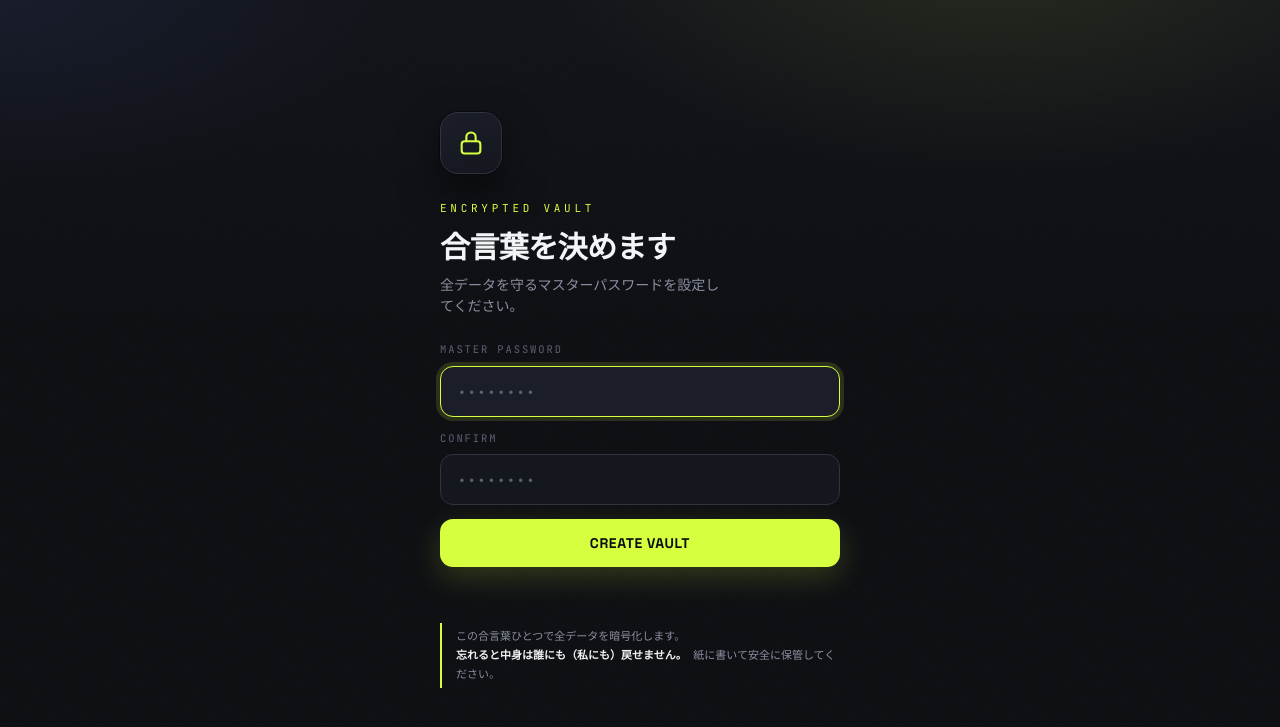
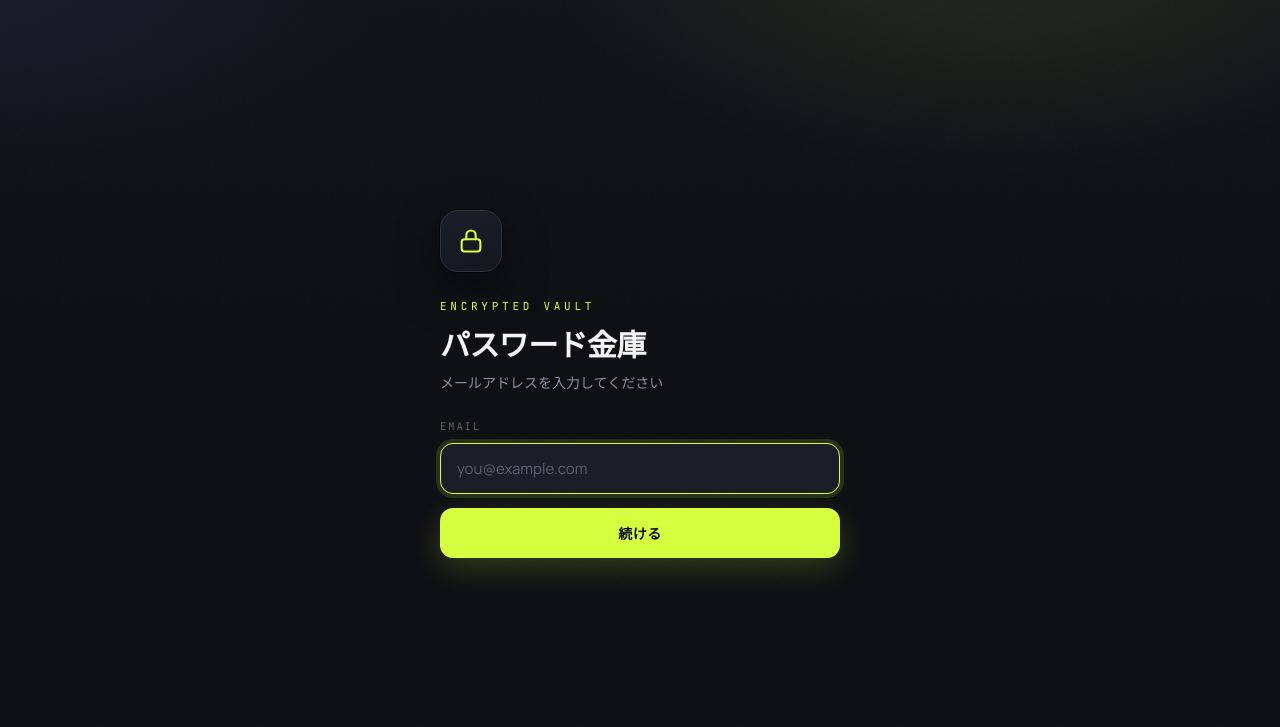
Before and after one commit to xkx0xux/password-vault, a Flask app: page / in a window 1280 px wide. Shown: the top 727 px of the page. Run offline with Flask 3, Linux system fonts and the light colour scheme; data that the repository does not hold is empty; some libraries are stand-ins or nearby versions.

Commit message:
複数ユーザー対応: メール＋合言葉でアカウント分離\n\n- vaultsテーブル(emailキー)/lookup・register・unlock・save\n- 招待コード(SIGNUP_CODE)で登録を制限\n- ログイン/新規登録フローのUI\n\nCo-Authored-By: Claude Opus 4.8 <noreply@anthropic.com>

```diff
--- a/app.py
+++ b/app.py
@@ -1,17 +1,22 @@
 """
-パスワード管理アプリ（ゼロ知識方式）
+パスワード管理アプリ（ゼロ知識方式・複数ユーザー対応）
 
 このサーバーは「暗号化されたカタマリ」しか扱いません。
 - マスターパスワードはサーバーに送られません。
 - 暗号化・復号はすべてブラウザ（クライアント）側で行われます。
-- サーバーが保存するのは「暗号文・IV・ソルト・認証ハッシュ」だけ。
-  万一DBが漏れても、マスターパスワードが分からなければ中身は読めません。
+- サーバーが保存するのは「メール・ソルト・認証ハッシュ・暗号文・IV」だけ。
+- ユーザーごとに1つの金庫（vaults テーブルの1行）。互いの中身は暗号化のため見えません。
 
 保存先：
 - ローカル（PC）……SQLite（data/vault.db）
-- 公開（Render等）…環境変数 DATABASE_URL があれば PostgreSQL(Neon等) を使用
+- 公開（Render等）…環境変数 VAULT_DB（または DATABASE_URL）に PostgreSQL の接続文字列
+
+環境変数：
+- VAULT_DB / DATABASE_URL : DB接続文字列（無ければ SQLite）
+- SIGNUP_CODE             : 登録時の合言葉（招待コード）。設定すると登録に必須。空なら誰でも登録可。
 """
 import os
+import re
 
 from flask import Flask, jsonify, render_template, request
 from werkzeug.security import check_password_hash, generate_password_hash
@@ -22,9 +27,12 @@ BASE_DIR = os.path.dirname(os.path.abspath(__file__))
 # 接続文字列があれば PostgreSQL、無ければローカル SQLite。
 # ※Renderは予約名 DATABASE_URL に postgres URL を設定できないため VAULT_DB を優先。
 DATABASE_URL = (os.environ.get("VAULT_DB") or os.environ.get("DATABASE_URL", "")).strip()
-if DATABASE_URL.startswith("postgres://"):  # 古い形式を正規化
+if DATABASE_URL.startswith("postgres://"):
     DATABASE_URL = DATABASE_URL.replace("postgres://", "postgresql://", 1)
 USE_PG = DATABASE_URL.startswith("postgresql://")
+
+# 登録用の招待コード（任意）。設定されていれば登録時に一致が必要。
+SIGNUP_CODE = os.environ.get("SIGNUP_CODE", "").strip()
 
 if USE_PG:
     import psycopg2
@@ -37,6 +45,7 @@ else:
     PH = "?"
 
 COLS = ("salt", "auth_hash", "ciphertext", "iv", "updated_at")
+EMAIL_RE = re.compile(r"^[^@\s]+@[^@\s]+\.[^@\s]+$")
 
 app = Flask(__name__)
 
@@ -53,12 +62,13 @@ def init_db():
     cur = conn.cursor()
     cur.execute(
         """
-        CREATE TABLE IF NOT EXISTS vault (
-            id          INTEGER PRIMARY KEY,
+        CREATE TABLE IF NOT EXISTS vaults (
+            email       TEXT PRIMARY KEY,
             salt        TEXT NOT NULL,
             auth_hash   TEXT NOT NULL,
             ciphertext  TEXT NOT NULL,
             iv          TEXT NOT NULL,
+            created_at  TEXT NOT NULL,
             updated_at  TEXT NOT NULL
         )
         """
@@ -71,13 +81,22 @@ def now_iso():
     return datetime.now(timezone.utc).isoformat()
 
 
-def fetch_vault():
+def norm_email(value):
+    return (value or "").strip().lower()
+
+
+def fetch_user(email):
     conn = get_conn()
     cur = conn.cursor()
-    cur.execute(f"SELECT {', '.join(COLS)} FROM vault WHERE id = 1")
+    cur.execute(f"SELECT {', '.join(COLS)} FROM vaults WHERE email = {PH}", (email,))
     row = cur.fetchone()
     conn.close()
     return dict(zip(COLS, row)) if row else None
+
+
+def verify_auth(row, data):
+    auth = (data or {}).get("authHash", "")
+    return bool(auth) and check_password_hash(row["auth_hash"], auth)
 
 
 @app.route("/")
@@ -85,37 +104,48 @@ def index():
     return render_template("index.html")
 
 
-@app.route("/api/meta")
-def api_meta():
-    """初期化済みか、ソルトを返す（ソルトは秘密ではない）。"""
-    row = fetch_vault()
+@app.route("/api/lookup", methods=["POST"])
+def api_lookup():
+    """メールが登録済みか、そのソルトを返す（ログイン/新規登録の振り分け用）。"""
+    data = request.get_json(silent=True) or {}
+    email = norm_email(data.get("email"))
+    if not EMAIL_RE.match(email):
+        return jsonify({"error": "invalid_email"}), 400
+    row = fetch_user(email)
     if row is None:
-        return jsonify({"initialized": False, "salt": None})
-    return jsonify({"initialized": True, "salt": row["salt"]})
+        return jsonify({"exists": False, "salt": None})
+    return jsonify({"exists": True, "salt": row["salt"]})
 
 
-@app.route("/api/setup", methods=["POST"])
-def api_setup():
-    """初回セットアップ。まだ金庫が無いときだけ受け付ける。"""
-    if fetch_vault() is not None:
-        return jsonify({"error": "already_initialized"}), 409
-
+@app.route("/api/register", methods=["POST"])
+def api_register():
+    """新規アカウント作成。"""
     data = request.get_json(silent=True) or {}
+    email = norm_email(data.get("email"))
+    if not EMAIL_RE.match(email):
+        return jsonify({"error": "invalid_email"}), 400
+    if SIGNUP_CODE and (data.get("signupCode", "").strip() != SIGNUP_CODE):
+        return jsonify({"error": "bad_signup_code"}), 403
     for key in ("salt", "authHash", "ciphertext", "iv"):
         if not data.get(key):
             return jsonify({"error": f"missing_{key}"}), 400
+    if fetch_user(email) is not None:
+        return jsonify({"error": "already_exists"}), 409
 
+    stamp = now_iso()
     conn = get_conn()
     cur = conn.cursor()
     cur.execute(
-        f"INSERT INTO vault (id, salt, auth_hash, ciphertext, iv, updated_at) "
-        f"VALUES (1, {PH}, {PH}, {PH}, {PH}, {PH})",
+        f"INSERT INTO vaults (email, salt, auth_hash, ciphertext, iv, created_at, updated_at) "
+        f"VALUES ({PH}, {PH}, {PH}, {PH}, {PH}, {PH}, {PH})",
         (
+            email,
             data["salt"],
             generate_password_hash(data["authHash"]),
             data["ciphertext"],
             data["iv"],
-            now_iso(),
+            stamp,
+            stamp,
         ),
     )
     conn.commit()
@@ -123,51 +153,41 @@ def api_setup():
     return jsonify({"ok": True})
 
 
-def verify_auth(row, data):
-    auth = (data or {}).get("authHash", "")
-    return bool(auth) and check_password_hash(row["auth_hash"], auth)
-
-
 @app.route("/api/unlock", methods=["POST"])
 def api_unlock():
-    """マスターパスワード由来の認証ハッシュを検証し、暗号文を返す。"""
-    row = fetch_vault()
+    """認証ハッシュを検証し、暗号文を返す。"""
+    data = request.get_json(silent=True) or {}
+    email = norm_email(data.get("email"))
+    row = fetch_user(email)
     if row is None:
-        return jsonify({"error": "not_initialized"}), 404
-
-    data = request.get_json(silent=True) or {}
+        return jsonify({"error": "not_found"}), 404
     if not verify_auth(row, data):
         return jsonify({"error": "invalid_password"}), 401
-
     return jsonify(
-        {
-            "ciphertext": row["ciphertext"],
-            "iv": row["iv"],
-            "updated_at": row["updated_at"],
-        }
+        {"ciphertext": row["ciphertext"], "iv": row["iv"], "updated_at": row["updated_at"]}
     )
 
 
 @app.route("/api/save", methods=["POST"])
 def api_save():
     """暗号化済みの金庫を保存（上書き）。認証ハッシュで本人確認。"""
-    row = fetch_vault()
+    data = request.get_json(silent=True) or {}
+    email = norm_email(data.get("email"))
+    row = fetch_user(email)
     if row is None:
-        return jsonify({"error": "not_initialized"}), 404
-
-    data = request.get_json(silent=True) or {}
+        return jsonify({"error": "not_found"}), 404
     if not verify_auth(row, data):
         return jsonify({"error": "invalid_password"}), 401
     for key in ("ciphertext", "iv"):
         if not data.get(key):
             return jsonify({"error": f"missing_{key}"}), 400
 
+    stamp = now_iso()
     conn = get_conn()
     cur = conn.cursor()
-    stamp = now_iso()
     cur.execute(
-        f"UPDATE vault SET ciphertext = {PH}, iv = {PH}, updated_at = {PH} WHERE id = 1",
-        (data["ciphertext"], data["iv"], stamp),
+        f"UPDATE vaults SET ciphertext = {PH}, iv = {PH}, updated_at = {PH} WHERE email = {PH}",
+        (data["ciphertext"], data["iv"], stamp, email),
     )
     conn.commit()
     conn.close()
--- a/templates/index.html
+++ b/templates/index.html
@@ -91,6 +91,10 @@
   .note{font-family:var(--mono);font-size:11px;line-height:1.7;color:var(--muted);margin-top:24px;
     border-left:2px solid var(--acid);padding:4px 0 4px 14px}
   .note b{color:var(--ink)}
+  .linklike{background:none;border:none;color:var(--muted);font-size:12.5px;margin-top:16px;
+    text-decoration:underline;cursor:pointer;font-family:var(--body)}
+  .linklike:hover{color:var(--acid)}
+  .acct{font-family:var(--mono);font-size:11px;color:var(--faint);margin-left:8px}
 
   /* ================= メイン ================= */
   .app{max-width:780px;margin:0 auto;padding:0 18px 110px}
@@ -199,11 +203,15 @@
       <svg class="ic" viewBox="0 0 24 24"><rect x="4" y="10.5" width="16" height="10.5" rx="2.6"/><path d="M8 10.5V7a4 4 0 0 1 8 0v3.5"/></svg>
     </div>
     <div class="kicker">Encrypted Vault</div>
-    <h1 id="lockTitle">読み込み中…</h1>
-    <p class="sub" id="lockSub"></p>
+    <h1 id="lockTitle">パスワード金庫</h1>
+    <p class="sub" id="lockSub">メールアドレスを入力してください</p>
 
     <form id="lockForm" onsubmit="return false">
-      <div class="field">
+      <div class="field" id="emailField">
+        <label>Email</label>
+        <input type="email" id="email" autocomplete="username" placeholder="you@example.com">
+      </div>
+      <div class="field hidden" id="pwField">
         <label id="pwLabel">Master Password</label>
         <input type="password" id="pw" autocomplete="current-password" placeholder="••••••••">
       </div>
@@ -211,12 +219,18 @@
         <label>Confirm</label>
         <input type="password" id="pw2" autocomplete="new-password" placeholder="••••••••">
       </div>
-      <button class="btn" id="lockBtn" type="submit">UNLOCK</button>
+      <div class="field hidden" id="codeField">
+        <label>招待コード</label>
+        <input type="text" id="code" autocomplete="off" placeholder="共有された招待コード">
+      </div>
+      <button class="btn" id="lockBtn" type="submit">続ける</button>
       <div class="msg" id="lockMsg"></div>
     </form>
 
-    <div class="note" id="setupNote">
-      この合言葉ひとつで全データを暗号化します。<br>
+    <button class="linklike hidden" id="backBtn" type="button">← 別のメールアドレスで</button>
+
+    <div class="note hidden" id="setupNote">
+      この合言葉ひとつであなたの金庫を暗号化します。<br>
       <b>忘れると中身は誰にも（私にも）戻せません。</b> 紙に書いて安全に保管してください。
     </div>
   </div>
@@ -238,7 +252,7 @@
         </button>
       </div>
     </div>
-    <div class="meta-row"><b id="count">0</b> ITEMS<span class="rule"></span></div>
+    <div class="meta-row"><b id="count">0</b> ITEMS<span class="rule"></span><span id="acct" class="acct"></span></div>
     <div class="search-wrap">
       <svg class="ic" viewBox="0 0 24 24"><circle cx="11" cy="11" r="7"/><path d="m21 21-4.2-4.2"/></svg>
       <input class="search" id="search" placeholder="サイト名・IDで検索…">
@@ -344,9 +358,36 @@ async function decryptVault(ciphertextB64, ivB64, encKey){
 }
 
 /* ===================== 状態 ===================== */
-const state = { encKey:null, authHash:null, saltB64:null, vault:[], editingId:null };
+const state = { email:null, encKey:null, authHash:null, saltB64:null, vault:[], editingId:null, phase:"email" };
 
 /* ===================== 起動 ===================== */
+function setPhase(phase){
+  state.phase = phase;
+  const show = (id,on)=>$(id).classList.toggle("hidden", !on);
+  show("emailField", phase==="email");
+  show("pwField",    phase!=="email");
+  show("pw2Field",   phase==="register");
+  show("codeField",  phase==="register");
+  show("setupNote",  phase==="register");
+  show("backBtn",    phase!=="email");
+  if(phase==="email"){
+    $("lockTitle").textContent="パスワード金庫";
+    $("lockSub").textContent="メールアドレスを入力してください";
+    $("lockBtn").textContent="続ける";
+    setTimeout(()=>$("email").focus(),0);
+  }else if(phase==="login"){
+    $("lockTitle").textContent="おかえりなさい";
+    $("lockSub").textContent=state.email+" の金庫を開きます";
+    $("lockBtn").textContent="UNLOCK";
+    setTimeout(()=>$("pw").focus(),0);
+  }else{
+    $("lockTitle").textContent="新規登録";
+    $("lockSub").textContent=state.email+" で新しい金庫を作成します";
+    $("lockBtn").textContent="アカウント作成";
+    setTimeout(()=>$("pw").focus(),0);
+  }
+}
+
 async function boot(){
   if(!window.crypto || !crypto.subtle){
     $("lockTitle").textContent = "この接続では使えません";
@@ -354,53 +395,57 @@ async function boot(){
     $("lockForm").classList.add("hidden");
     return;
   }
-  const meta = await (await fetch("/api/meta")).json();
-  if(meta.initialized){
-    state.saltB64 = meta.salt;
-    $("lockTitle").textContent = "おかえりなさい";
-    $("lockSub").textContent = "マスターパスワードを入力して金庫を開きます。";
-    $("pw2Field").classList.add("hidden");
-    $("setupNote").classList.add("hidden");
-    $("lockBtn").textContent = "UNLOCK";
-    $("lockForm").dataset.mode = "unlock";
-  }else{
-    $("lockTitle").textContent = "合言葉を決めます";
-    $("lockSub").textContent = "全データを守るマスターパスワードを設定してください。";
-    $("pw2Field").classList.remove("hidden");
-    $("setupNote").classList.remove("hidden");
-    $("lockBtn").textContent = "CREATE VAULT";
-    $("lockForm").dataset.mode = "setup";
-  }
-  $("pw").focus();
+  setPhase("email");
 }
 
 /* ===================== ロック処理 ===================== */
+const EMAIL_OK = (e)=>/^[^@\s]+@[^@\s]+\.[^@\s]+$/.test(e);
+
 $("lockForm").addEventListener("submit", async ()=>{
-  const mode = $("lockForm").dataset.mode;
+  const msg = $("lockMsg"); msg.className="msg"; msg.textContent="";
+  const setErr = (t)=>{ msg.classList.add("err"); msg.textContent=t; };
+
+  // フェーズ1：メール入力 → 登録済みか確認して振り分け
+  if(state.phase==="email"){
+    const email = $("email").value.trim().toLowerCase();
+    if(!EMAIL_OK(email)){ setErr("メールアドレスの形式を確認してください"); return; }
+    $("lockBtn").disabled=true;
+    try{
+      const r = await fetch("/api/lookup",{method:"POST",headers:{"Content-Type":"application/json"},body:JSON.stringify({email})});
+      const d = await r.json();
+      if(!r.ok) throw new Error("lookup failed");
+      state.email = email;
+      if(d.exists){ state.saltB64 = d.salt; setPhase("login"); }
+      else { setPhase("register"); }
+    }catch(e){ setErr("接続できませんでした。少し待って再度お試しください。"); console.error(e); }
+    finally{ $("lockBtn").disabled=false; }
+    return;
+  }
+
+  // フェーズ2：ログイン or 新規登録
   const pw = $("pw").value;
-  const msg = $("lockMsg");
-  msg.className="msg"; msg.textContent="";
-  if(pw.length < 4){ msg.classList.add("err"); msg.textContent="もう少し長いパスワードにしてください"; return; }
-
+  if(pw.length < 4){ setErr("もう少し長いパスワードにしてください"); return; }
   $("lockBtn").disabled = true;
   try{
-    if(mode === "setup"){
-      if(pw !== $("pw2").value){ msg.classList.add("err"); msg.textContent="2つのパスワードが一致しません"; return; }
+    if(state.phase==="register"){
+      if(pw !== $("pw2").value){ setErr("2つのパスワードが一致しません"); return; }
       const saltBytes = crypto.getRandomValues(new Uint8Array(16));
       state.saltB64 = bytesToB64(saltBytes);
       const {encKey, authHash} = await deriveKeys(pw, saltBytes);
       state.encKey = encKey; state.authHash = authHash; state.vault = [];
       const {ciphertext, iv} = await encryptVault(state.vault, encKey);
-      const r = await fetch("/api/setup",{method:"POST",headers:{"Content-Type":"application/json"},
-        body:JSON.stringify({salt:state.saltB64, authHash, ciphertext, iv})});
-      if(!r.ok) throw new Error("setup failed");
+      const r = await fetch("/api/register",{method:"POST",headers:{"Content-Type":"application/json"},
+        body:JSON.stringify({email:state.email, signupCode:$("code").value.trim(), salt:state.saltB64, authHash, ciphertext, iv})});
+      if(r.status===403){ setErr("招待コードが正しくありません"); return; }
+      if(r.status===409){ setErr("このメールは既に登録済みです"); return; }
+      if(!r.ok) throw new Error("register failed");
       enterApp();
-    }else{
+    }else{ // login
       const saltBytes = b64ToBytes(state.saltB64);
       const {encKey, authHash} = await deriveKeys(pw, saltBytes);
       const r = await fetch("/api/unlock",{method:"POST",headers:{"Content-Type":"application/json"},
-        body:JSON.stringify({authHash})});
-      if(r.status === 401){ msg.classList.add("err"); msg.textContent="パスワードが違います"; return; }
+        body:JSON.stringify({email:state.email, authHash})});
+      if(r.status===401){ setErr("パスワードが違います"); return; }
       if(!r.ok) throw new Error("unlock failed");
       const data = await r.json();
       state.encKey = encKey; state.authHash = authHash;
@@ -408,18 +453,22 @@ $("lockForm").addEventListener("submit", async ()=>{
       enterApp();
     }
   }catch(e){
-    msg.classList.add("err"); msg.textContent="エラーが発生しました。もう一度お試しください。";
-    console.error(e);
+    setErr("エラーが発生しました。もう一度お試しください。"); console.error(e);
   }finally{
-    $("lockBtn").disabled = false;
-    $("pw").value=""; $("pw2").value="";
+    $("lockBtn").disabled = false; $("pw").value=""; $("pw2").value="";
   }
+});
+
+$("backBtn").addEventListener("click", ()=>{
+  $("lockMsg").textContent=""; $("pw").value=""; $("pw2").value=""; $("code").value="";
+  state.saltB64=null; setPhase("email");
 });
 
 function enterApp(){
   $("lockView").classList.add("hidden");
   $("appView").classList.remove("hidden");
   $("fab").classList.remove("hidden");
+  $("acct").textContent = state.email || "";
   renderList();
 }
 function lockNow(){ location.reload(); }
@@ -528,7 +577,7 @@ $("deleteBtn").onclick = async ()=>{
 async function persist(){
   const {ciphertext, iv} = await encryptVault(state.vault, state.encKey);
   const r = await fetch("/api/save",{method:"POST",headers:{"Content-Type":"application/json"},
-    body:JSON.stringify({authHash:state.authHash, ciphertext, iv})});
+    body:JSON.stringify({email:state.email, authHash:state.authHash, ciphertext, iv})});
   if(!r.ok){ toast("保存に失敗しました"); throw new Error("save failed"); }
 }
 
```
